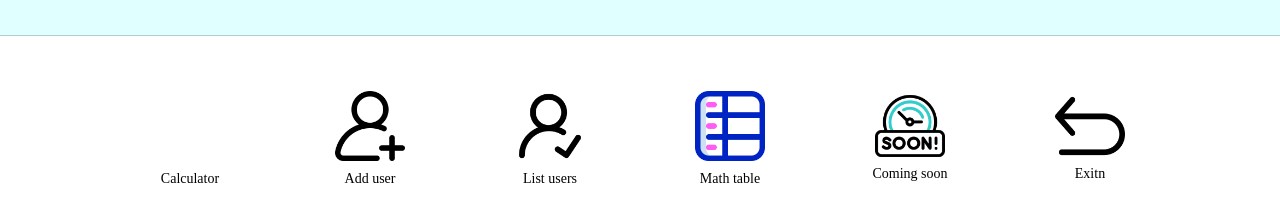
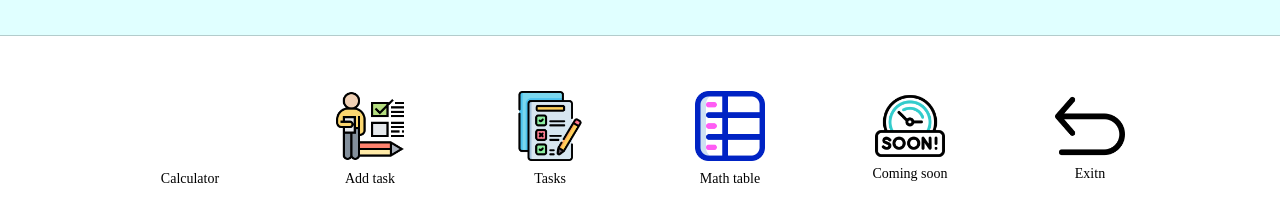
Before and after one commit to Ryotruuser/multiTaskApp, a plain HTML site: page index.html in a window 1280 px wide. Shown: the part 115-336 px from the top of the page. Drawn offline with Linux system fonts and the light colour scheme.

Commit message:
change the future inside apps add user and user list to add and list task

```diff
--- a/index.html
+++ b/index.html
@@ -64,15 +64,14 @@
                     </a>
                 </div>
 
+                <!--calculator-->
 
-
-                <!--calculator-->
-                <a class="btn-app btn-app-umanage">
-                    <h3 class="btn-title">Add user</h3>
+                <a class="btn-app btn-app-aTask">
+                    <h3 class="btn-title">Add task</h3>
                 </a>
 
-                <a class="btn-app btn-app-ulist">
-                    <h3 class="btn-title">List users</h3>
+                <a class="btn-app btn-app-lTask">
+                    <h3 class="btn-title">Tasks</h3>
                 </a>
 
                 <a class="btn-app btn-app-table">
--- a/src/css/style.css
+++ b/src/css/style.css
@@ -115,25 +115,25 @@ main{
 
 
 
-.btn-app-umanage{
-    background-image: url("../pics/add-user.png");
+.btn-app-aTask{
+    background-image: url("../pics/daily-task.png");
     background-repeat: no-repeat;
     background-position: 15px ;
     background-size: 70px 70px;
 }
-.btn-app-umanage > .btn-title{
+.btn-app-aTask > .btn-title{
     margin-top: 95px;
     font-weight: lighter;
     font-size: 14px;
 }
 
-.btn-app-ulist{
-    background-image: url("../pics/list-user.png");
+.btn-app-lTask{
+    background-image: url("../pics/task-list.png");
     background-repeat: no-repeat;
     background-position: 15px ;
     background-size: 70px 70px;
 }
-.btn-app-ulist > .btn-title{
+.btn-app-lTask > .btn-title{
     margin-top: 95px;
     font-weight: lighter;
     font-size: 14px
```
Also changed, not shown: src/pics/daily-task.png (added), src/pics/lista-de-controle.png (added), src/pics/ordem-de-servico.png (added), src/pics/tarefa.png (added), src/pics/task-list.png (added).
